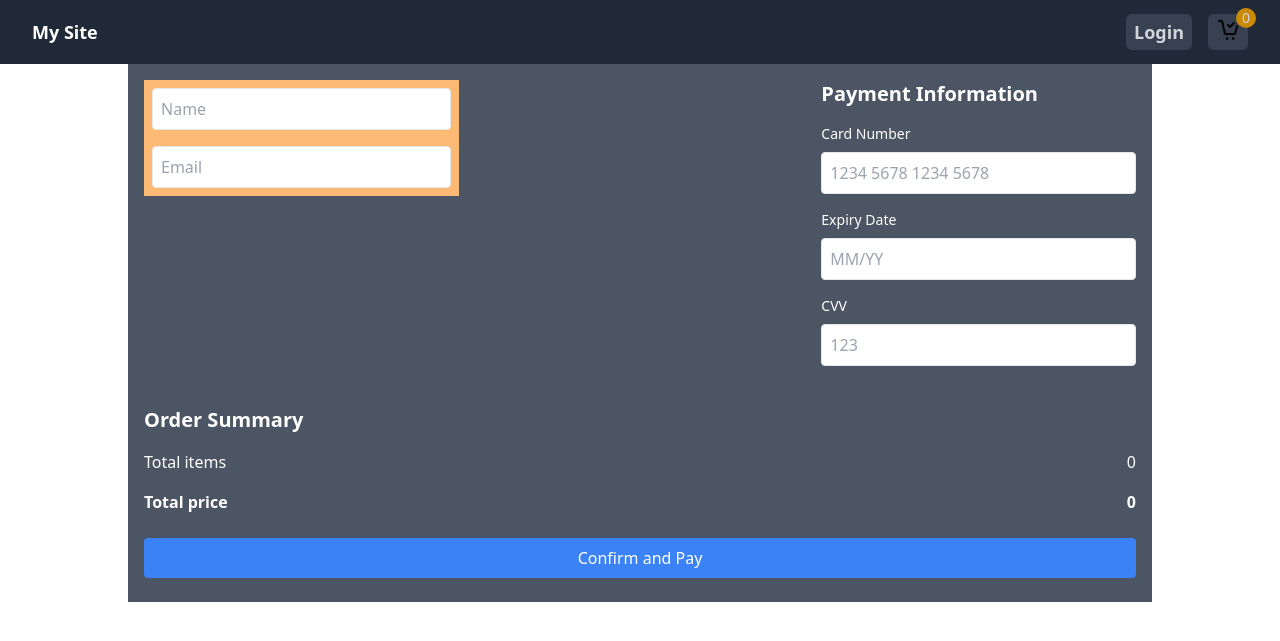
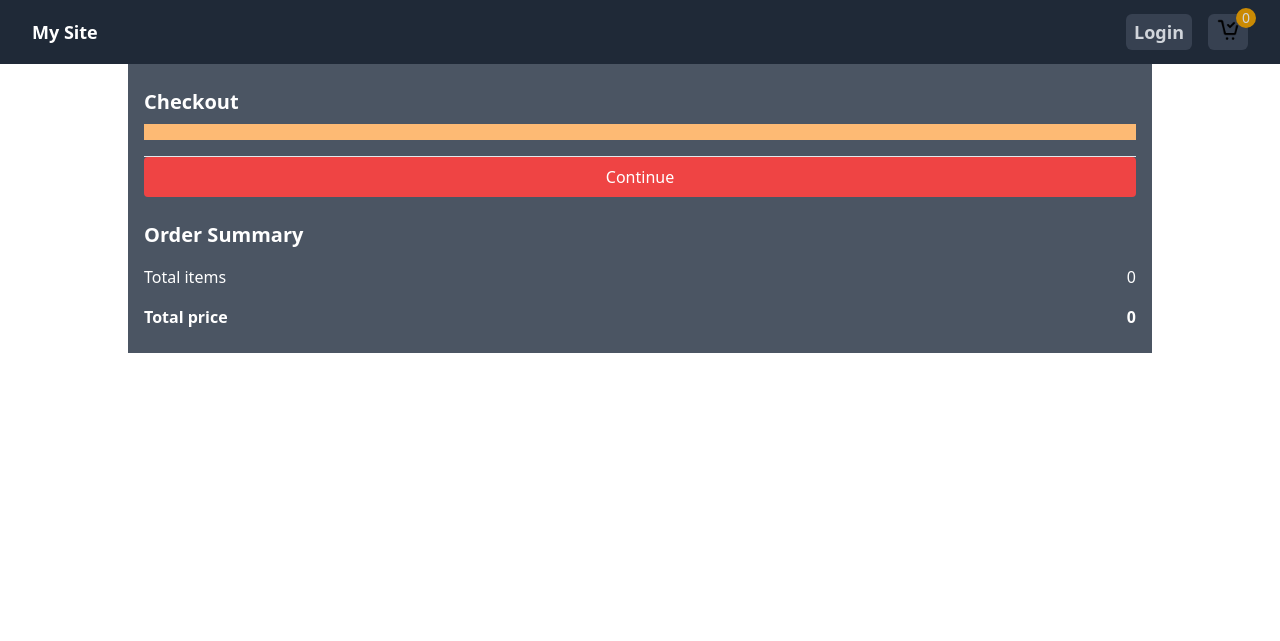
Before and after one commit to Sagittarius17/django-ecommerce, a Django app: page /checkout/ in a window 1280 px wide. Shown: the top 641 px of the page. Run offline with Django 4.2, Linux system fonts and the light colour scheme; style sheets or scripts are compiled from the project's sources; some libraries are stand-ins or nearby versions.

Commit message:
checkout page logic

```diff
--- a/ecommerce/templates/ecommerce/checkout.html
+++ b/ecommerce/templates/ecommerce/checkout.html
@@ -2,69 +2,48 @@
 {% load static %}
 {% block content %}
 <div class="container mx-auto px-4 py-6 bg-gray-600 text-white">
-     <h1 class="text-2xl font-bold mb-6">Checkout</h1>
-
-    <div id='form' class="grid grid-cols-1 md:grid-cols-3 gap-6">
-
-        <!-- Billing and Shipping Details -->
-        <div class='flex flex-col bg-orange-300 h-fit p-2 mb-4'>
-            <div class='mb-4'>
+    <h1 class="text-xl font-bold mb-2">Checkout</h1>
+    <div class="grid grid-cols-1 md:grid-cols-1 gap-6">
+        <!-- Shipping Details -->
+        <div id='form-wrapper'>
+            <form id='form'>
+                <div id='user-info' class='flex flex-col bg-orange-300 h-fit p-2 mb-4'>
+                    <div class='mb-2'>
                         <input required class="p-2 border rounded w-full" type='text' name='name' placeholder='Name'>
                     </div>
 
-            <div class='mb4'>
+                    <div class=''>
                         <input required class="p-2 border rounded w-full" type='email' name='email' placeholder='Email'>
                     </div>
                 </div>
 
-        <!-- Billing and Shipping Details -->
-        <div id='shipping'>
+                <div id='shipping-info'>
                     <h2 class="text-xl font-semibold mb-4">Billing & Shipping</h2>
-
-            <div class="mb-4">
+                    <div class="mb-2">
                         <label class="block text-sm mb-2" for="fullname">Full Name</label>
                         <input type="text" class="p-2 border rounded w-full" id="fullname" placeholder="John Doe">
                     </div>
-
-            <div class="mb-4">
+                    <div class="mb-2">
                         <label class="block text-sm mb-2" for="address">Address</label>
                         <input type="text" class="p-2 border rounded w-full" id="address" placeholder="123 Main St">
                     </div>
-
-            <div class="mb-4">
+                    <div class="mb-2">
                         <label class="block text-sm mb-2" for="city">City</label>
                         <input type="text" class="p-2 border rounded w-full" id="city" placeholder="Cityville">
                     </div>
-
-            <div class="mb-4">
+                    <div class="mb-2">
                         <label class="block text-sm mb-2" for="zipcode">Zip Code</label>
                         <input type="text" class="p-2 border rounded w-full" id="zipcode" placeholder="12345">
                     </div>
                 </div>
 
-        <!-- Payment Information -->
-        <div id='payment-info'>
-            <h2 class="text-xl font-semibold mb-4">Payment Information</h2>
-
-            <div class="mb-4">
-                <label class="block text-sm mb-2" for="cardnumber">Card Number</label>
-                <input type="text" class="p-2 border rounded w-full" id="cardnumber" placeholder="1234 5678 1234 5678">
-            </div>
-
-            <div class="mb-4">
-                <label class="block text-sm mb-2" for="expirydate">Expiry Date</label>
-                <input type="text" class="p-2 border rounded w-full" id="expirydate" placeholder="MM/YY">
-            </div>
-
-            <div class="mb-4">
-                <label class="block text-sm mb-2" for="cvv">CVV</label>
-                <input type="text" class="p-2 border rounded w-full" id="cvv" placeholder="123">
-            </div>
-        </div>
+                <hr>
+                <input id='form-button' type='submit' value='Continue' class='w-full h-10 rounded bg-red-500'>
+            </form>
         </div>
 
         <!-- Order Summary -->
-    <div class="mt-6">
+        <div class=''>
             <h2 class="text-xl font-semibold mb-4">Order Summary</h2>
 
             <div class="flex justify-between mb-4">
@@ -77,9 +56,13 @@
                 <span>{{order.get_cart_total}}</span>
             </div>
 
-        <button id='form-button' class="bg-blue-500 text-white w-full mt-6 py-2 rounded hover:bg-blue-600 focus:outline-none">
+            <!-- Payment Information -->
+            <div id='payment-info' class='hidden rounded text-center align-middle mt-4'>
+                <button id='make-payment' class="bg-blue-600 text-white w-full mt-6 py-2 rounded hover:bg-cyan-500 focus:outline-none">
                     Confirm and Pay
                 </button>
+            </div>
+        </div>
     </div>
 </div>
 
@@ -87,7 +70,20 @@
     let shipping = '{{order.shipping}}'
 
     if (shipping == 'False') {
-        document.getElementById('shipping').innerHTML = '';
+        document.getElementById('shipping-info').innerHTML = '';
+    }
+
+    if (user != 'AnonyumousUser') {
+        document.getElementById('user-info').innerHTML = ''
+    } else {
+        document.getElementById("user-info").classList.remove( "hidden");  // show the form
+    }
+
+    if (shipping == 'False' && user != 'AnonymousUser'){
+        //Hide entire form if user is logged in and shipping is false
+        document.getElementById('form-wrapper').classList.add("hidden");
+        //Show payment if logged in user wants to buy an item that does not require shipping
+        document.getElementById('payment-info').classList.remove("hidden");
     }
 
     let form = document.getElementById('form')
@@ -95,8 +91,15 @@
         e.preventDefault()
         console.log('Form submitted')
         document.getElementById('form-button').classList.add('hidden')
-        document.getElementById('payment-info').classList.add('hidden')
+        document.getElementById('payment-info').classList.remove('hidden')
     })
+
+    document.getElementById('make-payment').addEventListener('click', function(e) {
+        submitFormData()
+    })
+    function submitFormData() {
+        console.log('button clicked!')
+    }
 </script>
 
 {% endblock content %}
--- a/ecommerce/templates/ecommerce/main.html
+++ b/ecommerce/templates/ecommerce/main.html
@@ -36,9 +36,8 @@
     <body>
         {% include "ecommerce/navbar.html"%}
 
-        <div class="ml-32 w-[80%]">
+        <div class="ml-32 mt-16 w-[80%]">
             {% block content %}
-            {% csrf_token %}
 
             {% endblock content %}
         </div>
```
Also changed, not shown: ecommerce/templates/ecommerce/test.html (added, +192 -0 lines), db.sqlite3. Lines whose indentation alone changed are shown as unchanged.
